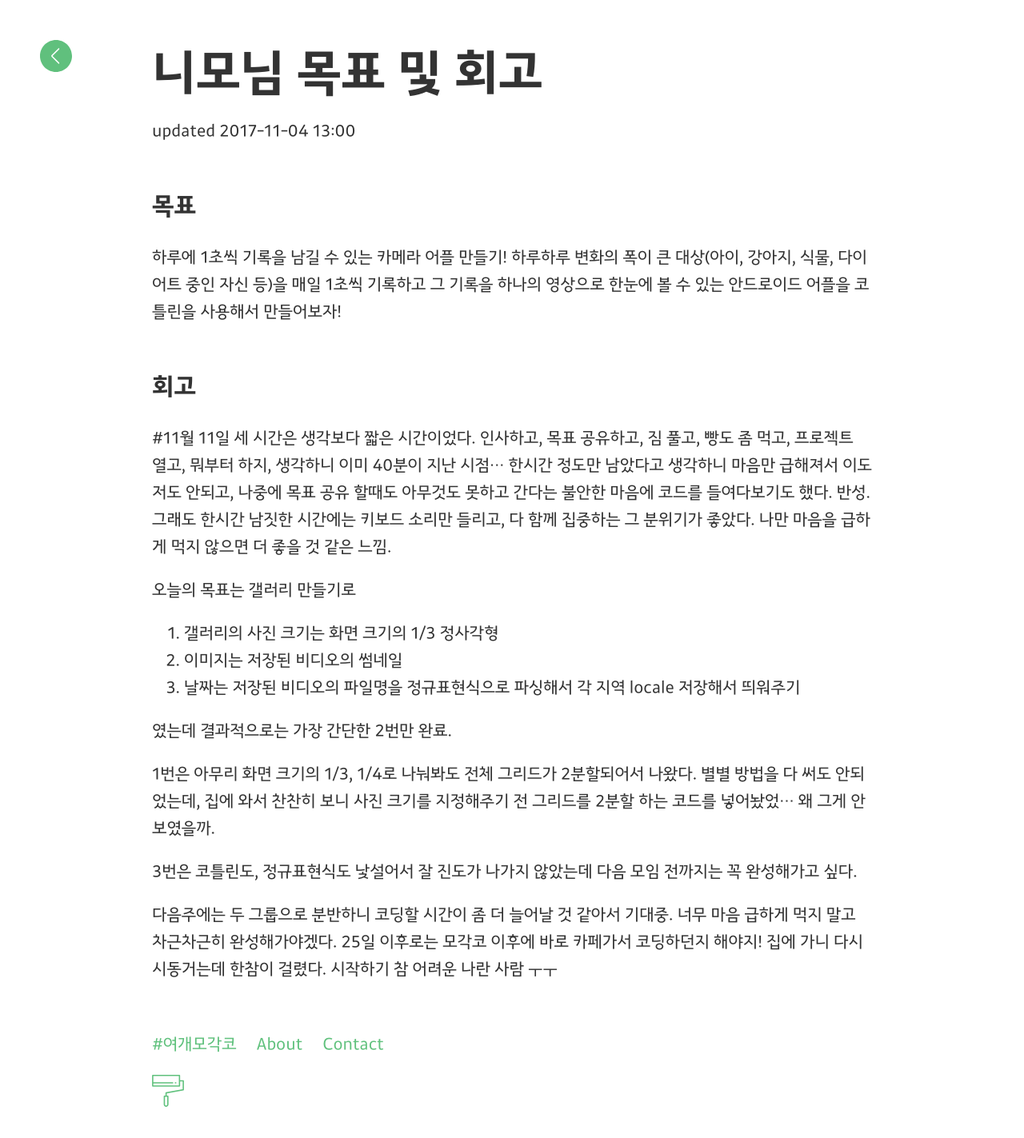
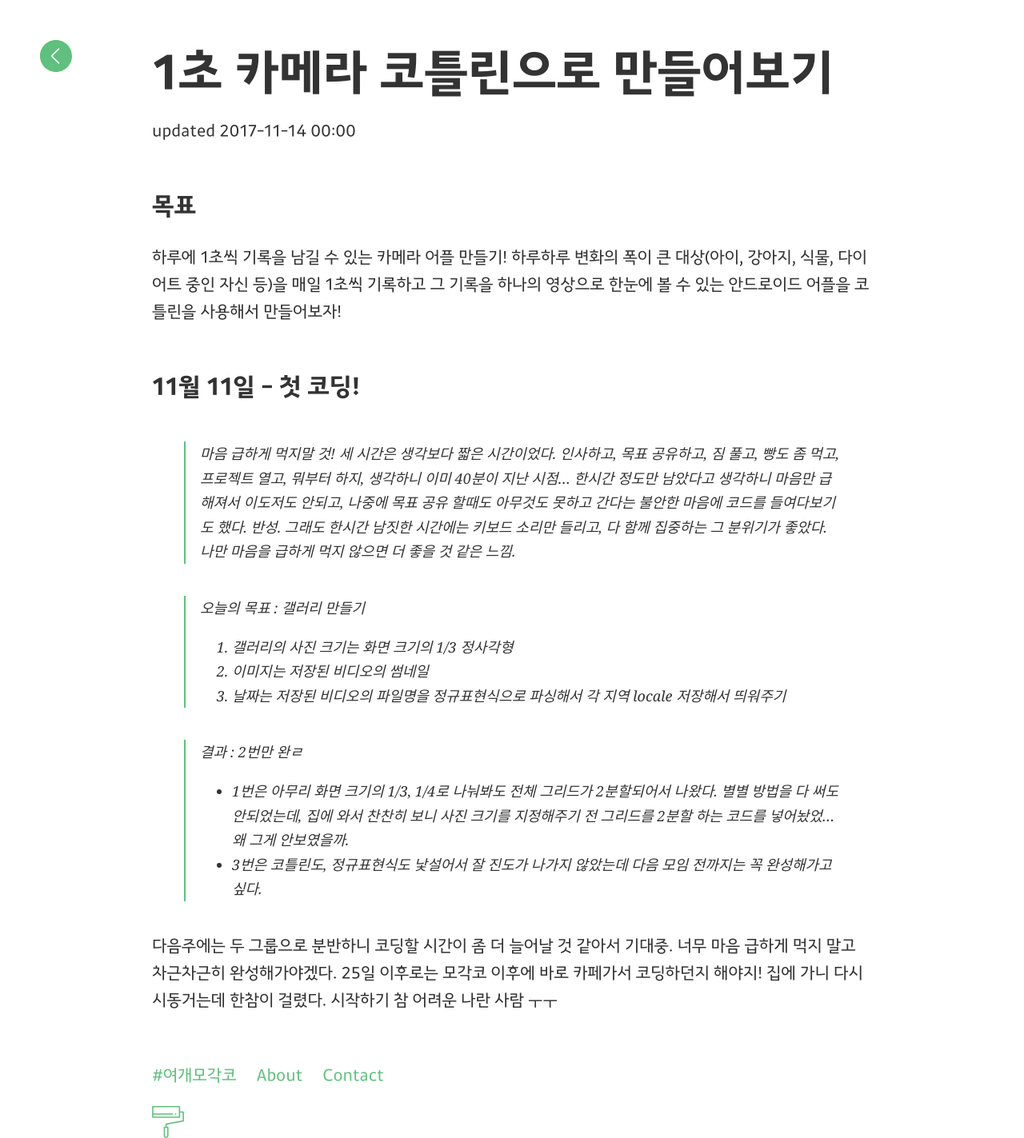
Before and after one commit to yeogaemogaco/retrospective-2nd, a Jekyll site: the page built from _posts/2017-11-04-jy617lee.md, in a window 1280 px wide. Shown: the whole page at 80% size. Built offline with Jekyll 4.4.1, drawn with Linux system fonts in a browser that asks for light colours; before the commit the page ends 1384 px from its top, so only the background shows below that.

Commit message:
태그 / 타이틀 / 날짜 수정

```diff
--- a/_posts/2017-11-04-jy617lee.md
+++ b/_posts/2017-11-04-jy617lee.md
@@ -1,8 +1,8 @@
 ---
 layout: post
-title: "니모님 목표 및 회고"
+title: "1초 카메라 코틀린으로 만들어보기"
 author: jy617lee
-date: 2017-11-04 13:00
+date: 2017-11-14
 ---
 
 ## 목표
@@ -11,19 +11,17 @@
 그 기록을 하나의 영상으로 한눈에 볼 수 있는 안드로이드 어플을
 코틀린을 사용해서 만들어보자!
 
-## 회고
-#11월 11일
+## 11월 11일 - 첫 코딩!
+> 마음 급하게 먹지말 것!
 세 시간은 생각보다 짧은 시간이었다. 인사하고, 목표 공유하고, 짐 풀고, 빵도 좀 먹고, 프로젝트 열고, 뭐부터 하지, 생각하니 이미 40분이 지난 시점... 한시간 정도만 남았다고 생각하니 마음만 급해져서 이도저도 안되고, 나중에 목표 공유 할때도 아무것도 못하고 간다는 불안한 마음에 코드를 들여다보기도 했다. 반성. 그래도 한시간 남짓한 시간에는 키보드 소리만 들리고, 다 함께 집중하는 그 분위기가 좋았다. 나만 마음을 급하게 먹지 않으면 더 좋을 것 같은 느낌.
 
-오늘의 목표는 갤러리 만들기로
+> 오늘의 목표 : 갤러리 만들기
 1. 갤러리의 사진 크기는 화면 크기의 1/3 정사각형
 2. 이미지는 저장된 비디오의 썸네일
 3. 날짜는 저장된 비디오의 파일명을 정규표현식으로 파싱해서 각 지역 locale 저장해서 띄워주기
 
-였는데 결과적으로는 가장 간단한 2번만 완료.
-
-1번은 아무리 화면 크기의 1/3, 1/4로 나눠봐도 전체 그리드가 2분할되어서 나왔다. 별별 방법을 다 써도 안되었는데, 집에 와서 찬찬히 보니 사진 크기를 지정해주기 전 그리드를 2분할 하는 코드를 넣어놨었... 왜 그게 안보였을까.
-
-3번은 코틀린도, 정규표현식도 낯설어서 잘 진도가 나가지 않았는데 다음 모임 전까지는 꼭 완성해가고 싶다.
+> 결과 : 2번만 완ㄹ
+- 1번은 아무리 화면 크기의 1/3, 1/4로 나눠봐도 전체 그리드가 2분할되어서 나왔다. 별별 방법을 다 써도 안되었는데, 집에 와서 찬찬히 보니 사진 크기를 지정해주기 전 그리드를 2분할 하는 코드를 넣어놨었... 왜 그게 안보였을까.
+- 3번은 코틀린도, 정규표현식도 낯설어서 잘 진도가 나가지 않았는데 다음 모임 전까지는 꼭 완성해가고 싶다.
 
 다음주에는 두 그룹으로 분반하니 코딩할 시간이 좀 더 늘어날 것 같아서 기대중. 너무 마음 급하게 먹지 말고 차근차근히 완성해가야겠다. 25일 이후로는 모각코 이후에 바로 카페가서 코딩하던지 해야지! 집에 가니 다시 시동거는데 한참이 걸렸다. 시작하기 참 어려운 나란 사람 ㅜㅜ
```
Also changed, not shown: 1 other file.
